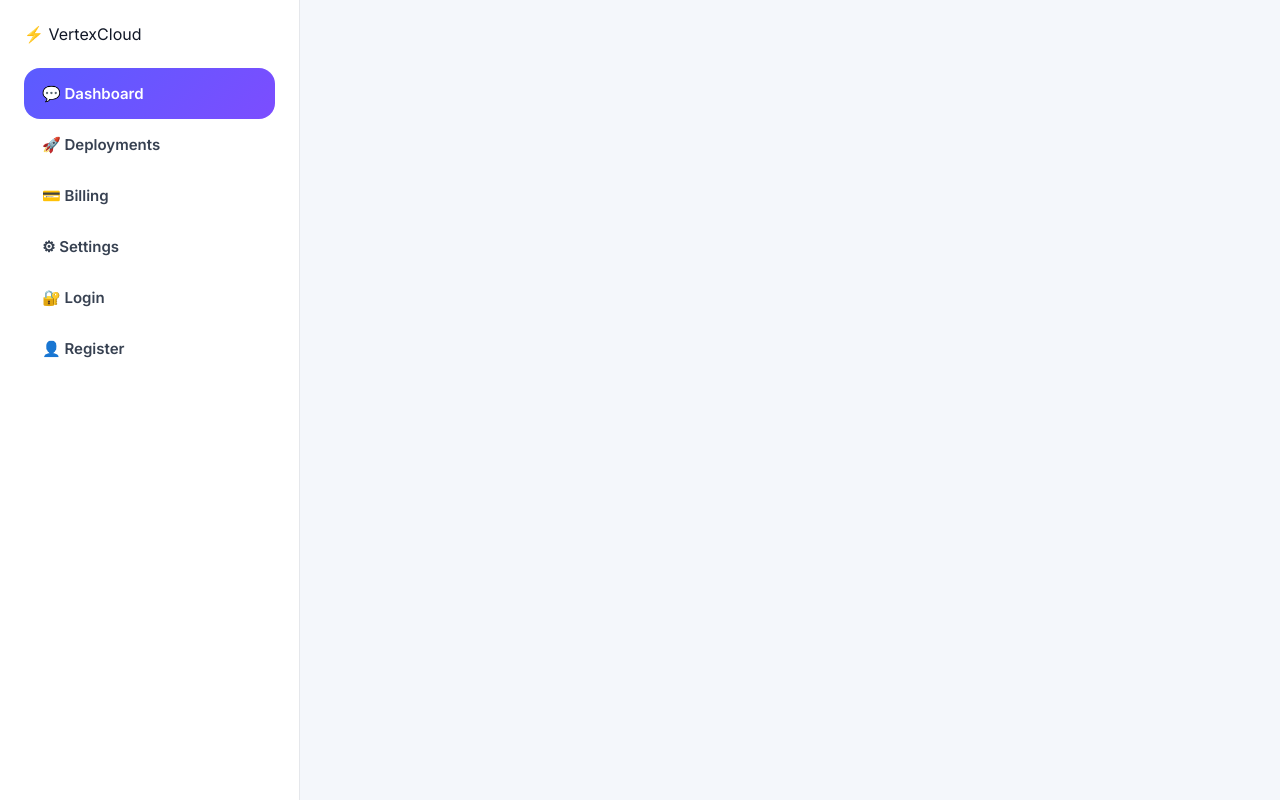
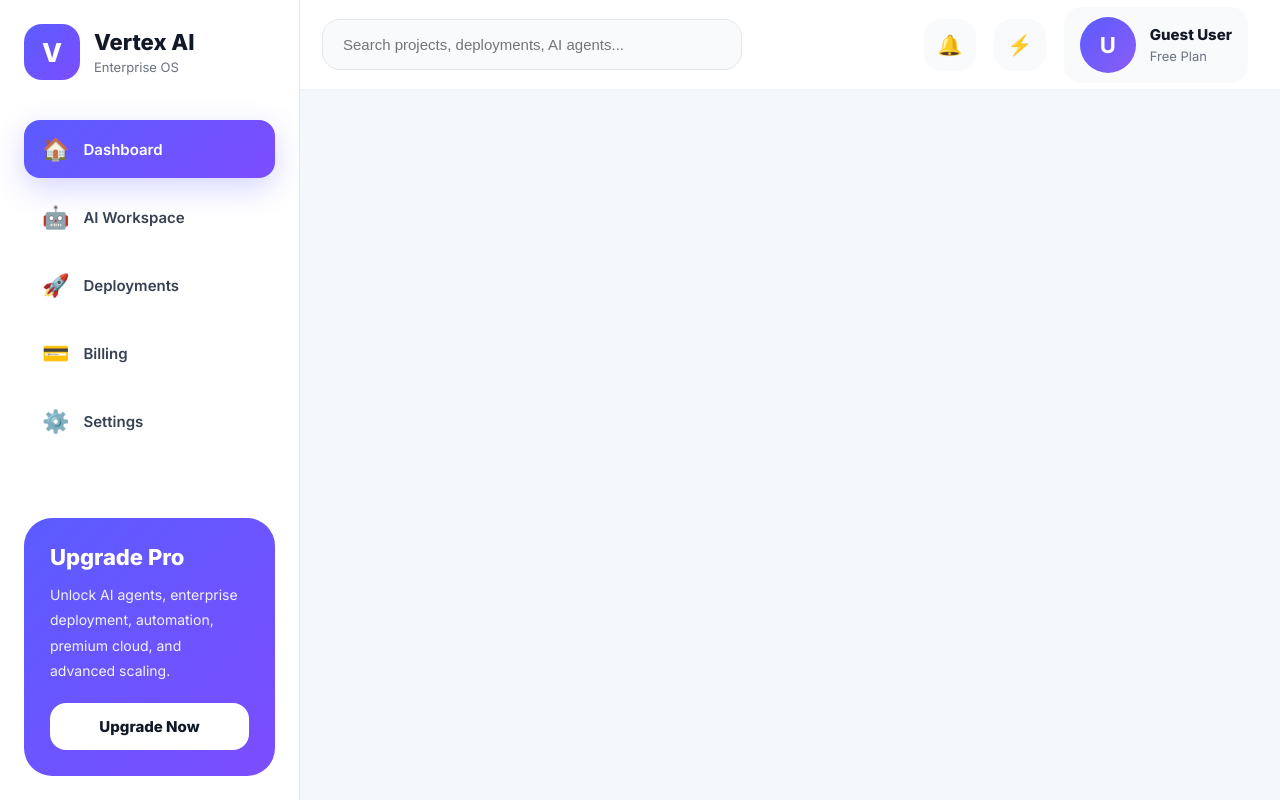
Before and after one commit to saifihaji3765-cmd/rehman-cloud, a website with bundled scripts: page client/index.html in a window 1280 px wide. Built offline with nearby package versions, Linux system fonts and the light colour scheme.

Commit message:
Update index.html

```diff
--- a/client/index.html
+++ b/client/index.html
@@ -1,44 +1,66 @@
 <!DOCTYPE html>
+
 <html lang="en">
 
 <head>
+
+  <!-- =========================
+       META
+  ========================== -->
 
   <meta charset="UTF-8" />
 
   <meta
     name="viewport"
-    content="width=device-width, initial-scale=1.0"
+    content=
+    "width=device-width, initial-scale=1.0"
   />
 
+  <!-- =========================
+       TITLE
+  ========================== -->
+
   <title>
-
-    VertexCloud AI
-
+    Vertex AI Cloud
   </title>
 
-  <!-- GOOGLE FONT -->
+  <!-- =========================
+       CSS
+  ========================== -->
 
   <link
-    rel="preconnect"
-    href="https://fonts.googleapis.com"
+    rel="stylesheet"
+    href="./styles/main.css"
   />
 
   <link
-    rel="preconnect"
-    href="https://fonts.gstatic.com"
-    crossorigin
+    rel="stylesheet"
+    href="./styles/dashboard.css"
   />
 
   <link
-    href="https://fonts.googleapis.com/css2?family=Inter:wght@400;500;600;700;800&display=swap"
     rel="stylesheet"
+    href="./styles/auth.css"
   />
-
-  <!-- CSS -->
 
   <link
     rel="stylesheet"
-    href="styles.css"
+    href="./styles/workspace.css"
+  />
+
+  <link
+    rel="stylesheet"
+    href="./styles/billing.css"
+  />
+
+  <link
+    rel="stylesheet"
+    href="./styles/deployments.css"
+  />
+
+  <link
+    rel="stylesheet"
+    href="./styles/settings.css"
   />
 
 </head>
@@ -55,60 +77,190 @@
          SIDEBAR
     ========================== -->
 
-    <aside class="sidebar">
+    <aside
+      class="sidebar"
+      id="sidebar"
+    >
 
-      <!-- LOGO -->
+      <!-- =========================
+           TOP
+      ========================== -->
 
-      <div class="logo">
+      <div>
 
-        ⚡ VertexCloud
+        <!-- =========================
+             LOGO
+        ========================== -->
+
+        <div
+          class="sidebar-logo"
+        >
+
+          <div
+            class="logo-icon"
+          >
+            V
+          </div>
+
+          <div
+            class="logo-text"
+          >
+
+            <h2>
+              Vertex AI
+            </h2>
+
+            <p>
+              Enterprise OS
+            </p>
 
           </div>
 
-      <!-- MENU -->
+        </div>
 
-      <div class="menu">
+        <!-- =========================
+             MENU
+        ========================== -->
 
         <div
-          class="menu-item active"
-          data-page="dashboard"
+          class="sidebar-menu"
         >
-          💬 Dashboard
+
+          <button
+            class=
+            "menu-item active"
+
+            data-page=
+            "dashboard"
+          >
+
+            <span
+              class="menu-icon"
+            >
+              🏠
+            </span>
+
+            <span>
+              Dashboard
+            </span>
+
+          </button>
+
+          <button
+            class="menu-item"
+
+            data-page=
+            "workspace"
+          >
+
+            <span
+              class="menu-icon"
+            >
+              🤖
+            </span>
+
+            <span>
+              AI Workspace
+            </span>
+
+          </button>
+
+          <button
+            class="menu-item"
+
+            data-page=
+            "deployments"
+          >
+
+            <span
+              class="menu-icon"
+            >
+              🚀
+            </span>
+
+            <span>
+              Deployments
+            </span>
+
+          </button>
+
+          <button
+            class="menu-item"
+
+            data-page=
+            "billing"
+          >
+
+            <span
+              class="menu-icon"
+            >
+              💳
+            </span>
+
+            <span>
+              Billing
+            </span>
+
+          </button>
+
+          <button
+            class="menu-item"
+
+            data-page=
+            "settings"
+          >
+
+            <span
+              class="menu-icon"
+            >
+              ⚙️
+            </span>
+
+            <span>
+              Settings
+            </span>
+
+          </button>
+
         </div>
 
-        <div
-          class="menu-item"
-          data-page="deployments"
-        >
-          🚀 Deployments
       </div>
 
-        <div
-          class="menu-item"
-          data-page="billing"
-        >
-          💳 Billing
-        </div>
+      <!-- =========================
+           FOOTER
+      ========================== -->
 
       <div
-          class="menu-item"
-          data-page="settings"
+        class="sidebar-footer"
       >
-          ⚙ Settings
-        </div>
 
         <div
-          class="menu-item"
-          data-page="login"
+          class="upgrade-card"
         >
-          🔐 Login
-        </div>
 
-        <div
-          class="menu-item"
-          data-page="register"
+          <h3>
+            Upgrade Pro
+          </h3>
+
+          <p>
+
+            Unlock AI agents,
+            enterprise deployment,
+            automation,
+            premium cloud,
+            and advanced scaling.
+
+          </p>
+
+          <button
+            class=
+            "upgrade-btn"
           >
-          👤 Register
+
+            Upgrade Now
+
+          </button>
+
         </div>
 
       </div>
@@ -119,28 +271,120 @@
          MAIN
     ========================== -->
 
-    <main class="main">
+    <div
+      class="main-layout"
+    >
 
-      <!-- NAVBAR -->
+      <!-- =========================
+           TOPBAR
+      ========================== -->
 
-      <div id="navbarContainer"></div>
+      <header
+        class="topbar"
+      >
 
-      <!-- DYNAMIC CONTENT -->
+        <!-- SEARCH -->
 
-      <div id="mainContent"></div>
+        <div
+          class=
+          "topbar-search"
+        >
+
+          <input
+            type="text"
+
+            placeholder=
+            "Search projects, deployments, AI agents..."
+          />
+
+        </div>
+
+        <!-- RIGHT -->
+
+        <div
+          class=
+          "topbar-right"
+        >
+
+          <button
+            class="icon-btn"
+          >
+            🔔
+          </button>
+
+          <button
+            class="icon-btn"
+          >
+            ⚡
+          </button>
+
+          <!-- USER -->
+
+          <div
+            class="user-card"
+          >
+
+            <div
+              class=
+              "user-avatar"
+
+              id=
+              "userAvatar"
+            >
+              U
+            </div>
+
+            <div
+              class=
+              "user-info"
+            >
+
+              <h3
+                id=
+                "topbarUserName"
+              >
+                Guest User
+              </h3>
+
+              <p>
+                Free Plan
+              </p>
+
+            </div>
+
+          </div>
+
+        </div>
+
+      </header>
+
+      <!-- =========================
+           MAIN CONTENT
+      ========================== -->
+
+      <main
+        class=
+        "main-content"
+
+        id=
+        "mainContent"
+      >
 
       </main>
 
     </div>
 
+  </div>
+
   <!-- =========================
-       JAVASCRIPT
+       SCRIPT
   ========================== -->
 
   <script
     type="module"
-    src="app.js"
+    src="./app.js"
   ></script>
 
 </body>
+
 </html>
```
Lines whose indentation alone changed are shown as unchanged.
